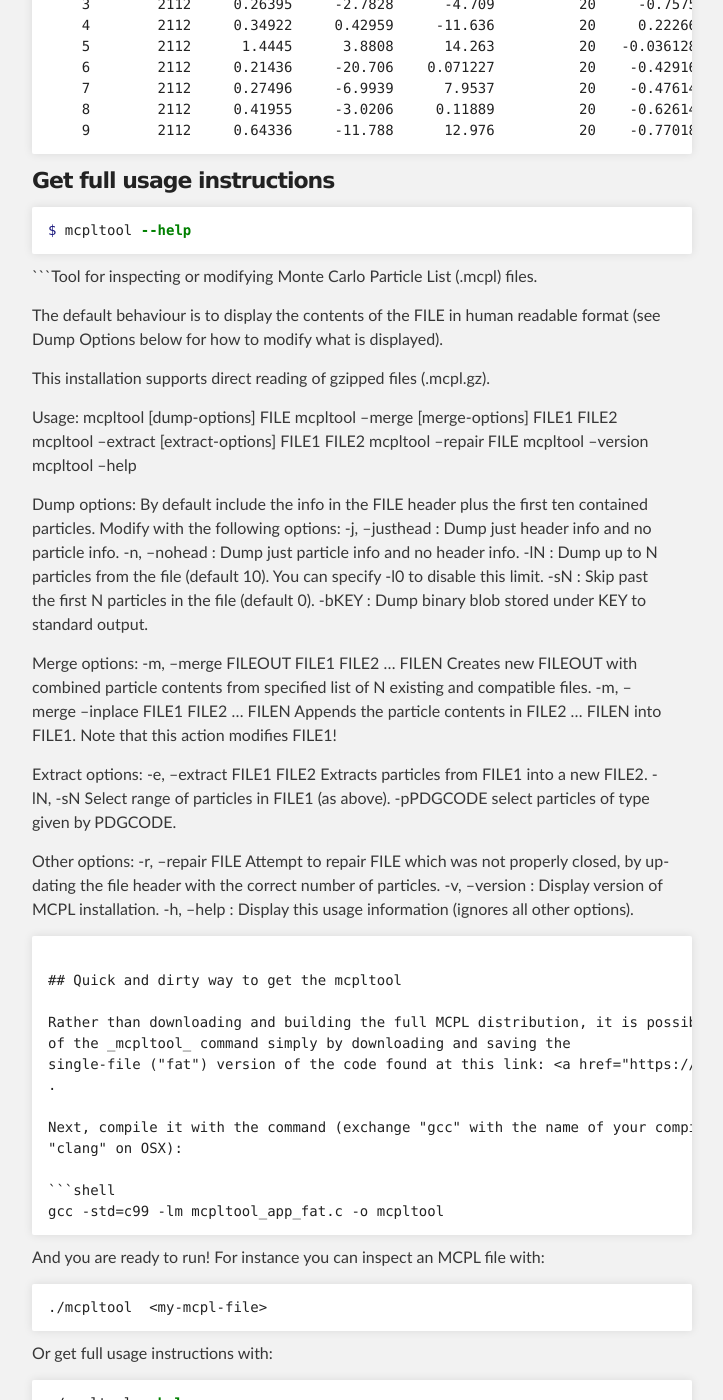
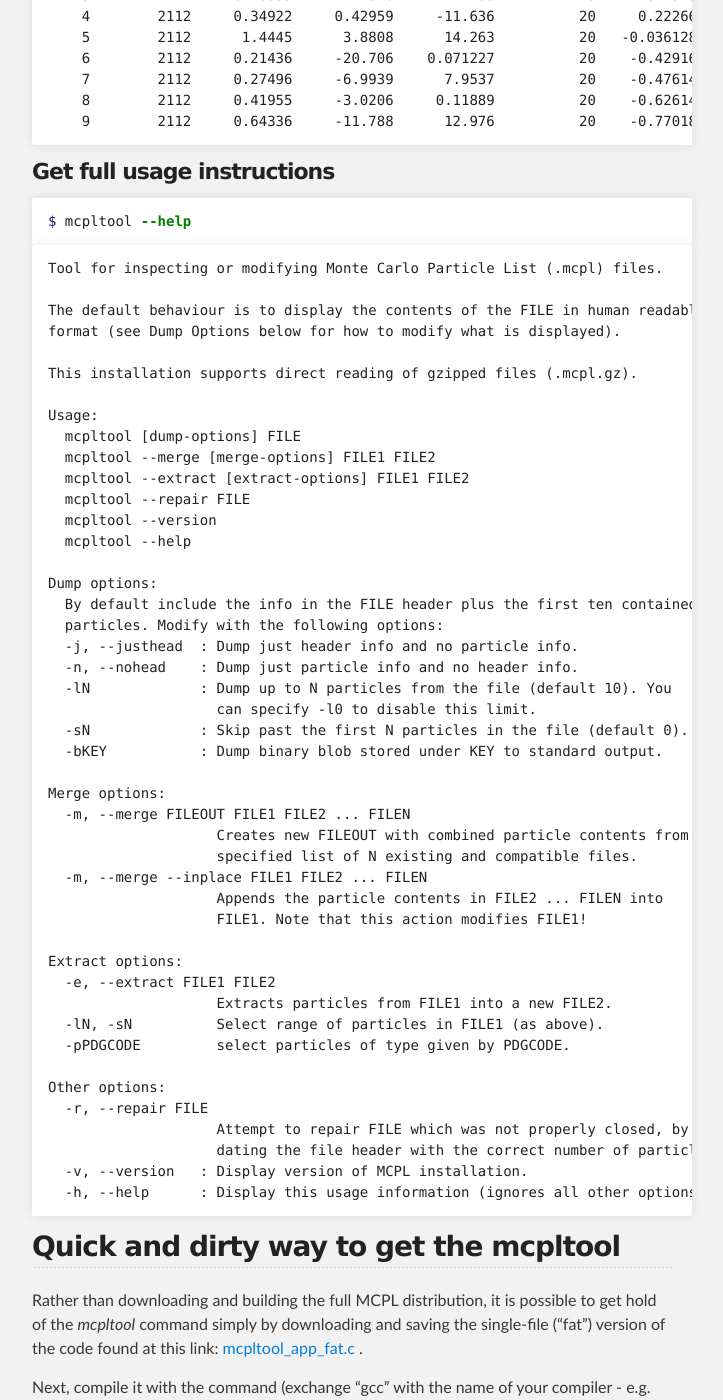
Before and after one commit to mctools/mcpl, a Jekyll site: the page built from usage_cmdline.md, in a window 1280 px wide and 1400 px high, scrolled down 1386 px. Shown: the whole window, without its empty margins (288-1011 px from the left). Built offline with Jekyll 4.4.1, drawn with Linux system fonts in a browser that asks for light colours; part of the change alters nothing that is shown; some of the changed text lies outside the part shown.

Commit message:
Update usage_cmdline.md

````diff
--- a/usage_cmdline.md
+++ b/usage_cmdline.md
@@ -6,14 +6,16 @@ weight: 20
 - two magic lines for toc
 {:toc}
 
-The MCPL distribution includes a handy command line tool, _mcpltool_, which can
-be used from the command line to either inspect MCPL files, or to carry out a
-limited number of operations on them. Please find more information in: {%
+The MCPL distribution includes a handy command-line tool, _mcpltool_, which can
+be used to either inspect MCPL files, or to carry out a
+limited number of operations on them.
+
+Please find more information in: {%
 include linkpaper.html subsection=2.3 %}.
 
 ## Examples
 
-A few examples of how to use the _mcpltool_ are provided here. Note that a small sample MCPL file is included with the MCPL distribution at [example/example.mcpl]({{"/raw/master/example/example.mcpl" | prepend: site.github.repository_url }}), in case new users would like something to try the _mcpltool_ on.
+A few examples of how to use the _mcpltool_ are provided here. Note that a small sample MCPL file is included with the MCPL distribution at [examples/example.mcpl]({{"/raw/master/examples/example.mcpl" | prepend: site.github.repository_url }}), in case new users would like something to try the _mcpltool_ on.
 
 ### Run with no arguments to inspect file
 
@@ -62,7 +64,8 @@ index     pdgcode   ekin[MeV]       x[cm]       y[cm]       z[cm]          ux
 ```shell
 $ mcpltool --help
 ```
-```Tool for inspecting or modifying Monte Carlo Particle List (.mcpl) files.
+```
+Tool for inspecting or modifying Monte Carlo Particle List (.mcpl) files.
 
 The default behaviour is to display the contents of the FILE in human readable
 format (see Dump Options below for how to modify what is displayed).
````
